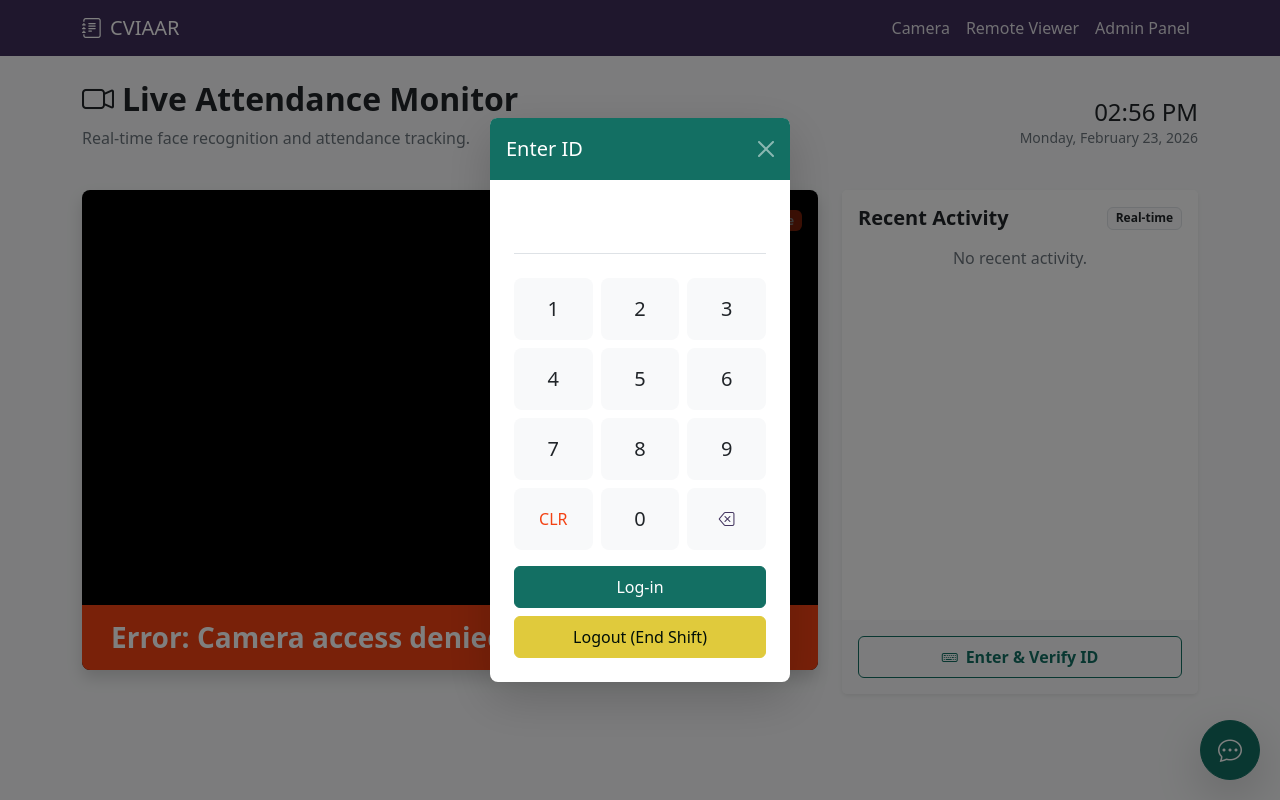
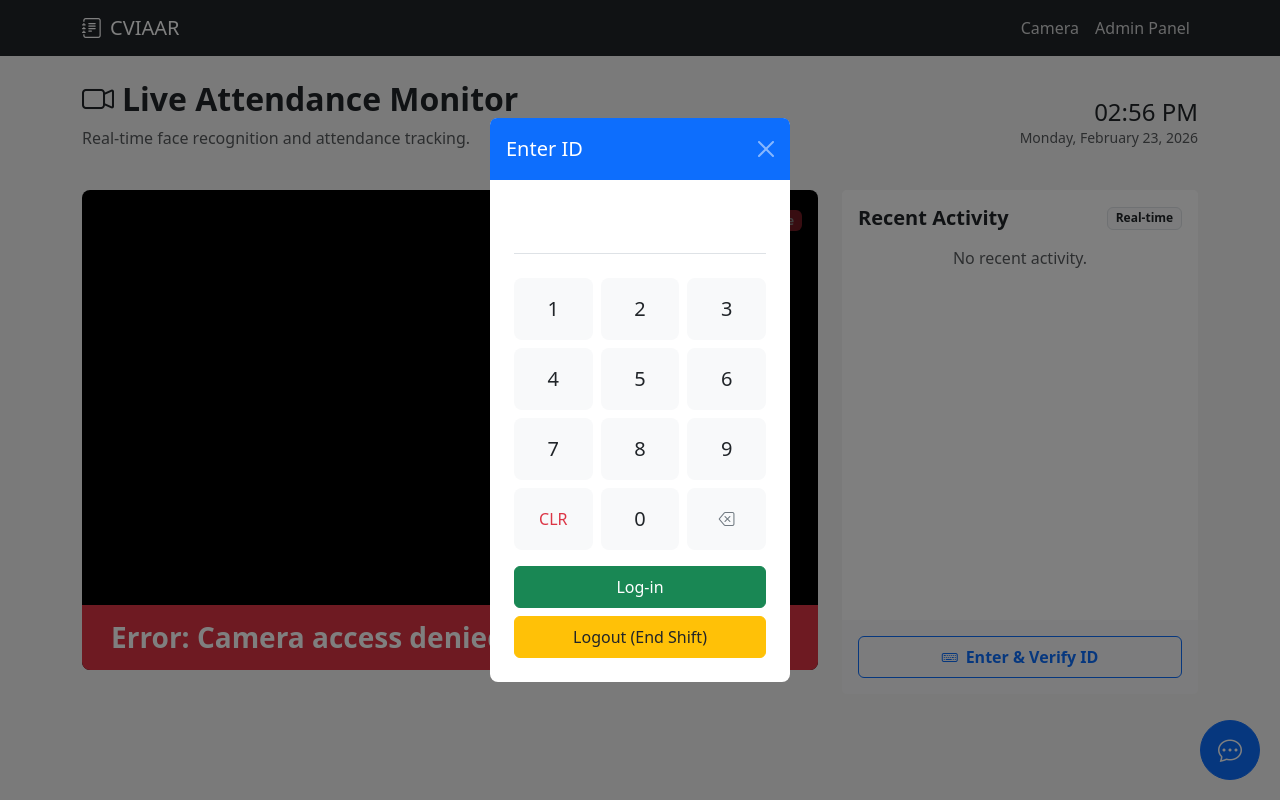
Before and after one commit to kith11/CVIAAR, a Flask app: page / in a window 1280 px wide, after a click on "Enter & Verify ID". Run offline with Flask 3, Linux system fonts and the light colour scheme; data that the repository does not hold is empty.

Commit message:
changes layout

```diff
--- a/app.py
+++ b/app.py
@@ -366,12 +366,6 @@ def index():
     if APP_ROLE == "ADMIN_DASHBOARD":
         return redirect(url_for('admin'))
     return render_template('index.html')
-
-@app.route('/viewer')
-def viewer():
-    if APP_ROLE != "LOCAL_KIOSK":
-        return redirect(url_for('admin'))
-    return render_template('viewer.html')
 
 @app.route('/video_feed')
 def video_feed():
--- a/templates/index.html
+++ b/templates/index.html
@@ -15,7 +15,7 @@
 <div class="row">
     <!-- Live Feed Section -->
     <div class="col-lg-8 mb-4">
-        <div class="card shadow border-0 rounded-3 overflow-hidden">
+        <div class="card border-0 rounded-3 overflow-hidden">
             <div class="card-body p-0 bg-black text-center position-relative">
                 <div class="position-relative" style="width: 100%; min-height: 480px;">
                     <video id="video" autoplay playsinline class="img-fluid" style="width: 100%; height: 100%; object-fit: contain; transform: scaleX(-1);"></video>
@@ -36,7 +36,7 @@
     <!-- Sidebar: Recent Activity & Actions -->
     <div class="col-lg-4">
         <!-- ... (rest of sidebar) ... -->
-        <div class="card shadow-sm border-0 mb-4 h-100">
+        <div class="card border-0 mb-4 h-100">
             <div class="card-header bg-white border-bottom-0 pt-3 pb-0 d-flex justify-content-between align-items-center">
                 <h5 class="fw-bold mb-0">Recent Activity</h5>
                 <span class="badge bg-light text-dark border">Real-time</span>
@@ -62,7 +62,7 @@
 <!-- Manual Entry Modal -->
 <div class="modal fade" id="manualEntryModal" tabindex="-1" aria-hidden="true">
     <div class="modal-dialog modal-sm modal-dialog-centered">
-        <div class="modal-content border-0 shadow-lg">
+        <div class="modal-content border-0">
             <div class="modal-header bg-primary text-white border-0">
                 <h5 class="modal-title">Enter ID</h5>
                 <button type="button" class="btn-close btn-close-white" data-bs-dismiss="modal" aria-label="Close"></button>
@@ -263,7 +263,7 @@
             if (data.status === 'success' && data.faces.length > 0) {
                 lastFaces = data.faces;
                 lastFacesTime = Date.now();
-            } else if (Date.now() - lastFacesTime < 6000 && lastFaces.length > 0) {
+            } else if (Date.now() - lastFacesTime < 20000 && lastFaces.length > 0) {
                 data.status = 'success';
                 data.faces = lastFaces;
             }
@@ -309,8 +309,10 @@
                 }
 
             } else {
-                statusOverlay.className = 'position-absolute bottom-0 start-0 w-100 p-3 bg-dark bg-opacity-75 text-white';
-                statusMsg.innerHTML = 'Please stand in front of camera';
+                if (lastFaces.length === 0) {
+                    statusOverlay.className = 'position-absolute bottom-0 start-0 w-100 p-3 bg-dark bg-opacity-75 text-white';
+                    statusMsg.innerHTML = 'Please stand in front of camera';
+                }
             }
             overlayCtx.restore();
         })
--- a/templates/layout.html
+++ b/templates/layout.html
@@ -7,153 +7,56 @@
     <link href="https://cdn.jsdelivr.net/npm/bootstrap@5.3.0/dist/css/bootstrap.min.css" rel="stylesheet">
     <link href="https://cdn.jsdelivr.net/npm/bootstrap-icons@1.11.3/font/bootstrap-icons.css" rel="stylesheet">
     <style>
-        :root {
-            --c-black: #000f08;
-            --c-pine: #136f63;
-            --c-citron: #e0ca3c;
-            --c-vermilion: #f34213;
-            --c-violet: #3e2f5b;
-            --c-text-light: #f8f9fa;
-            --c-text-muted: #adb5bd;
-            --c-card-bg: #1a1a1a;
-            --c-input-bg: #2d2d2d;
-        }
-
         body {
-            background-color: #f8f9fa;
+            background-color: #f5f5f5;
             color: #212529;
         }
 
-        /* Reset Bootstrap Overrides for Light Mode */
-        .text-dark { color: #212529 !important; }
-        .text-muted { color: #6c757d !important; }
-        .bg-white { background-color: #ffffff !important; color: #212529 !important; }
-        .bg-light { background-color: #f8f9fa !important; color: #212529 !important; }
-
-        /* Primary Color: Pine Green (Buttons/Accents) */
-        .bg-primary, .btn-primary {
-            background-color: var(--c-pine) !important;
-            border-color: var(--c-pine) !important;
-            color: white !important;
-        }
-        .btn-outline-primary {
-            color: var(--c-pine) !important;
-            border-color: var(--c-pine) !important;
-        }
-        .btn-outline-primary:hover {
-            background-color: var(--c-pine) !important;
-            color: white !important;
-        }
-        .text-primary { color: var(--c-pine) !important; }
-
-        /* Secondary Color: English Violet */
-        .bg-secondary, .btn-secondary {
-            background-color: var(--c-violet) !important;
-            border-color: var(--c-violet) !important;
-            color: white !important;
-        }
-        .bg-dark, .navbar-dark {
-            background-color: var(--c-violet) !important;
-        }
-        .btn-outline-secondary {
-            color: var(--c-violet) !important;
-            border-color: var(--c-violet) !important;
-        }
-        .btn-outline-secondary:hover {
-            background-color: var(--c-violet) !important;
-            color: white !important;
-        }
-        .text-secondary { color: var(--c-violet) !important; }
-
-        /* Danger/Warning */
-        .bg-danger, .btn-danger {
-            background-color: var(--c-vermilion) !important;
-            border-color: var(--c-vermilion) !important;
-            color: white !important;
-        }
-        .btn-outline-danger {
-            color: var(--c-vermilion) !important;
-            border-color: var(--c-vermilion) !important;
-        }
-        .btn-outline-danger:hover {
-            background-color: var(--c-vermilion) !important;
-            color: white !important;
-        }
-        .text-danger { color: var(--c-vermilion) !important; }
-
-        .bg-warning, .btn-warning {
-            background-color: var(--c-citron) !important;
-            border-color: var(--c-citron) !important;
-            color: var(--c-black) !important;
-        }
-        .btn-outline-warning {
-            color: var(--c-citron) !important;
-            border-color: var(--c-citron) !important;
-        }
-        .btn-outline-warning:hover {
-            background-color: var(--c-citron) !important;
-            color: var(--c-black) !important;
-        }
-        .text-warning { color: var(--c-citron) !important; }
-
-        /* Success & Info Overrides to match Palette */
-        .bg-success, .btn-success {
-            background-color: var(--c-pine) !important;
-            border-color: var(--c-pine) !important;
-            color: white !important;
-        }
-        .text-success { color: var(--c-pine) !important; }
-
-        .bg-info, .btn-info {
-            background-color: var(--c-violet) !important;
-            border-color: var(--c-violet) !important;
-            color: white !important;
-        }
-        .text-info { color: var(--c-violet) !important; }
-
-        /* Cards & Components */
         .card {
             background-color: #ffffff;
-            border-color: rgba(0,0,0,0.125);
-            color: #212529;
-        }
-        .card-header {
-            border-bottom-color: rgba(0,0,0,0.125);
+            border-color: rgba(0, 0, 0, 0.08);
         }
 
-        /* Form Elements */
-        .form-control, .form-select {
+        .card-header {
+            border-bottom-color: rgba(0, 0, 0, 0.08);
+        }
+
+        .form-control,
+        .form-select {
             background-color: #ffffff;
             border-color: #ced4da;
             color: #212529;
         }
-        .form-control:focus, .form-select:focus {
+
+        .form-control:focus,
+        .form-select:focus {
             background-color: #ffffff;
             color: #212529;
-            border-color: var(--c-pine);
-            box-shadow: 0 0 0 0.25rem rgba(19, 111, 99, 0.25);
+            border-color: #0d6efd;
+            box-shadow: 0 0 0 0.15rem rgba(13, 110, 253, 0.25);
         }
 
-        /* Navbar */
-        .navbar-dark .navbar-brand { color: #ffffff !important; }
-        .navbar-dark .nav-link { color: rgba(255,255,255,0.85) !important; }
-        .navbar-dark .nav-link:hover { color: #ffffff !important; }
+        .navbar-dark .navbar-brand {
+            color: #ffffff !important;
+        }
 
-        /* Tables */
+        .navbar-dark .nav-link {
+            color: rgba(255, 255, 255, 0.8) !important;
+        }
+
+        .navbar-dark .nav-link:hover {
+            color: #ffffff !important;
+        }
+
         .table {
             color: #212529;
             border-color: #dee2e6;
         }
-        .table-striped > tbody > tr:nth-of-type(odd) > * {
-            color: #212529;
-            box-shadow: inset 0 0 0 9999px rgba(0,0,0,0.05);
-        }
 
-        /* List Group */
         .list-group-item {
             background-color: #ffffff;
             color: #212529;
-            border-color: rgba(0,0,0,0.125);
+            border-color: rgba(0, 0, 0, 0.08);
         }
     </style>
 </head>
@@ -163,7 +66,6 @@
             <a class="navbar-brand" href="/"><i class="bi bi-journal-text me-2"></i>CVIAAR</a>
             <div class="navbar-nav">
                 <a class="nav-link" href="/">Camera</a>
-                <a class="nav-link" href="/viewer">Remote Viewer</a>
                 <a class="nav-link" href="/admin">Admin Panel</a>
             </div>
         </div>
@@ -181,10 +83,10 @@
 
     <!-- AI Chatbot Widget -->
     <div id="chatbot-widget" style="position: fixed; bottom: 20px; right: 20px; z-index: 1000;">
-        <button id="chatbot-toggle" class="btn btn-primary rounded-circle shadow-lg" style="width: 60px; height: 60px; font-size: 24px;">
+        <button id="chatbot-toggle" class="btn btn-primary rounded-circle" style="width: 60px; height: 60px; font-size: 24px;">
             <i class="bi bi-chat-dots"></i>
         </button>
-        <div id="chatbot-window" class="card shadow-lg d-none" style="position: absolute; bottom: 70px; right: 0; width: 350px; height: 500px; display: flex; flex-direction: column;">
+        <div id="chatbot-window" class="card d-none" style="position: absolute; bottom: 70px; right: 0; width: 350px; height: 500px; display: flex; flex-direction: column;">
             <div class="card-header bg-primary text-white d-flex justify-content-between align-items-center">
                 <span><i class="bi bi-robot me-2"></i>Attendance Assistant</span>
                 <button id="chatbot-close" class="btn-close btn-close-white small"></button>
```
